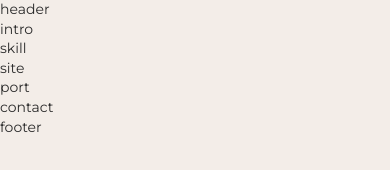
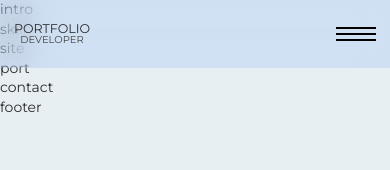
Before and after one commit to hjs801012/port2023-vite, a website built with Vite: page src/index.html in a window 390 px wide. Built offline with nearby package versions, Linux system fonts and the light colour scheme; a small style sheet from the web is missing; a web font is replaced by a local one.

Commit message:
😜 헤더 완료

```diff
--- a/src/assets/css/section/header.css
+++ b/src/assets/css/section/header.css
@@ -1,3 +1,120 @@
 #header {
+    position: fixed;
+    left: 0;
+    top: 0;
+    width: 100%;
+    z-index: 10000;
+}
+.header__inner {
+    display: flex;
+    align-items: center;
+    justify-content: space-between;
+    background-color: rgba(0, 95, 243, 0.1);
+    backdrop-filter: blur(15px);
+    padding: 1rem;
+}
+.header__logo {
+    font-size: 0.9rem;
+    text-align: center;
+    text-transform: uppercase;
+    line-height: 1;
+}
+.header__logo em {
+    font-size: 10px;
+    display: block;
+    color: var(--black200);
+}
+.header__nav li {
+    display: inline;
+}
+.header__nav li a {
+    text-transform: uppercase;
+    font-size: 14px;
+    padding: 14px;
+    position: relative;
+}
+.header__nav li a::before {
+    content: '';
+    width: calc(100% - 28px);
+    height: 1px;
+    background-color: var(--black);
+    position: absolute;
+    left: 14px;
+    bottom: 10px;
+    transform: scaleX(0);
+    transition: all 0.3s;
+}
+.header__nav li a:hover::before {
+    transform: scaleX(1);
+}
+.header__nav__mobile {
+    display: none;
+    width: 40px;
+    height: 40px;
+    cursor: pointer;
+}
+.header__nav__mobile span {
+    display: block;
+    width: 40px;
+    height: 2px;
+    background-color: var(--black);
+    margin-top: 19px;
+    position: relative;
+}
+.header__nav__mobile span::before {
+    content: "";
+    width: 40px;
+    height: 2px;
+    background-color: var(--black);
+    position: absolute;
+    right: 0;
+    top: 6px;
+    transition: width 0.3s;
+}
+.header__nav__mobile span::after {
+    content: "";
+    width: 40px;
+    height: 2px;
+    background-color: var(--black);
+    position: absolute;
+    left: 0;
+    bottom: 6px;
+    transition: width 0.3s;
+}
 
+@media (max-width: 800px){
+    .header__nav {
+        display: none;
+    }
+    .header__nav.show {
+        display: block;
+    }
+    .header__nav.show ul {
+        display: block;
+        position: absolute;
+        right: 0;
+        top: 68px;
+        background-color: rgba(116,99,99,0.1);
+        backdrop-filter: blur(15px);
+        z-index: 10000;
+        min-width: 150px;
+        padding: 20px 0;
+    }
+    .header__nav.show li {
+        display: block;
+        text-align: right;
+    }
+    .header__nav.show li a {
+        display: inline-block;
+        padding: 10px;
+    }
+    .header__nav.show + .header__nav__mobile span::before {
+        width: 20px;
+    }
+    .header__nav.show + .header__nav__mobile span::after {
+        width: 20px;
+    }
+    .header__nav__mobile {
+        display: block;
+    }
 }
--- a/src/assets/css/setting/vars.css
+++ b/src/assets/css/setting/vars.css
@@ -3,12 +3,12 @@
     --mainKor-font: "nanumSquareNeo";
     --mainNum-font: "gmarket";
 
-    --mainBg-color: #f3ede8;
-    --subBg100: #cdc0b1;
-    --subBg200: #afa395;
-    --subBg300: #81887c;
-    --subBg400: #afa7a2;
-    --subBg500: #a6afa2;
+    --mainBg-color: #e8eff3;
+    --subBg100: #b1c6cd;
+    --subBg200: #95abaf;
+    --subBg300: #807c88;
+    --subBg400: #a2afac;
+    --subBg500: #a6a2af;
 
     --white: #fff;
     --black: #000;
--- a/src/assets/js/menu.js
+++ b/src/assets/js/menu.js
@@ -1,3 +1,15 @@
 export function menu() {
-    console.log(menu)
+    console.log(menu);
+
+    const headerToggle = document.getElementById("headerToggle");
+    const headerNav = document.querySelector(".header__nav");
+
+    if (headerToggle) {
+        headerToggle.addEventListener("click", () => {
+            headerNav.classList.toggle("show");
+            headerToggle.getAttribute("aria-expanded") === "true"
+                ? headerToggle.setAttribute("aria-expanded", "false")
+                : headerToggle.setAttribute("aria-expanded", "true");
+        });
+    }
 }
--- a/src/index.html
+++ b/src/index.html
@@ -23,7 +23,30 @@
 <!-- //skip -->
 
 <header id="header" role="banner">
-    header
+    <div class="header__inner">
+        <div class="header__logo">
+            <a href="#">portfolio<em>developer</em></a>
+        </div>
+        <nav class="header__nav" role="navigation" aria-label="메인 메뉴">
+            <ul>
+                <li><a href="#intro">intro</a></li>
+                <li><a href="#skill">skill</a></li>
+                <li><a href="#site">site</a></li>
+                <li><a href="#port">portfolio</a></li>
+                <li><a href="#contact">contact</a></li>
+            </ul>
+        </nav>
+        <div
+                class="header__nav__mobile"
+                id="headerToggle"
+                aria-controls="primary-menu"
+                aria-expanded="false"
+                role="button"
+                tabindex="0"
+        >
+            <span></span>
+        </div>
+    </div>
 </header>
 <!-- //header -->
 
```
